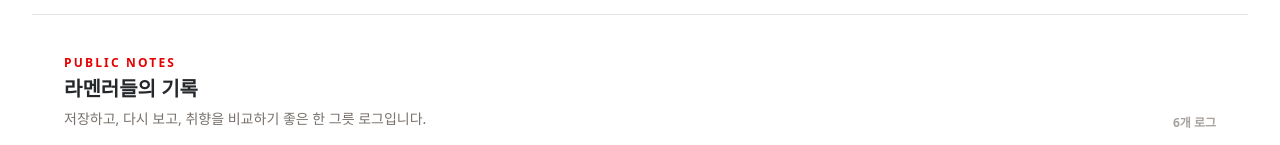
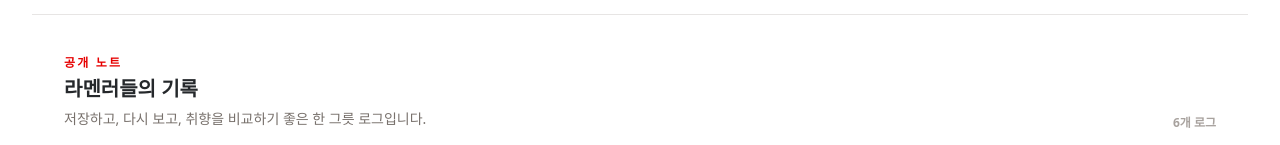
Before and after one commit to raota-team/raota-front, a Next.js app: page /ramen-log in a window 1280 px wide. Shown: the part 318-463 px from the top of the page. Built offline with nearby package versions, Linux system fonts and the light colour scheme; no server answers.

Commit message:
style: 'Public Notes' 영문 태그를 '공개 노트' 한글로 변경

```diff
--- a/app/(routes)/ramen-log/page.tsx
+++ b/app/(routes)/ramen-log/page.tsx
@@ -464,7 +464,7 @@ export default function RamenLogPage() {
         <section className="min-w-0">
           <div className="mb-5 flex flex-col gap-2 sm:flex-row sm:items-end sm:justify-between">
             <div className="min-w-0">
-              <p className="text-xs font-black uppercase tracking-[0.18em] text-[#e60000]">Public Notes</p>
+              <p className="text-xs font-black uppercase tracking-[0.18em] text-[#e60000]">공개 노트</p>
               <h2 className="mt-1 text-xl font-black text-[#25282b]">라멘러들의 기록</h2>
               <p className="mt-1 text-sm font-medium leading-6 text-stone-500">
                 저장하고, 다시 보고, 취향을 비교하기 좋은 한 그릇 로그입니다.
```
